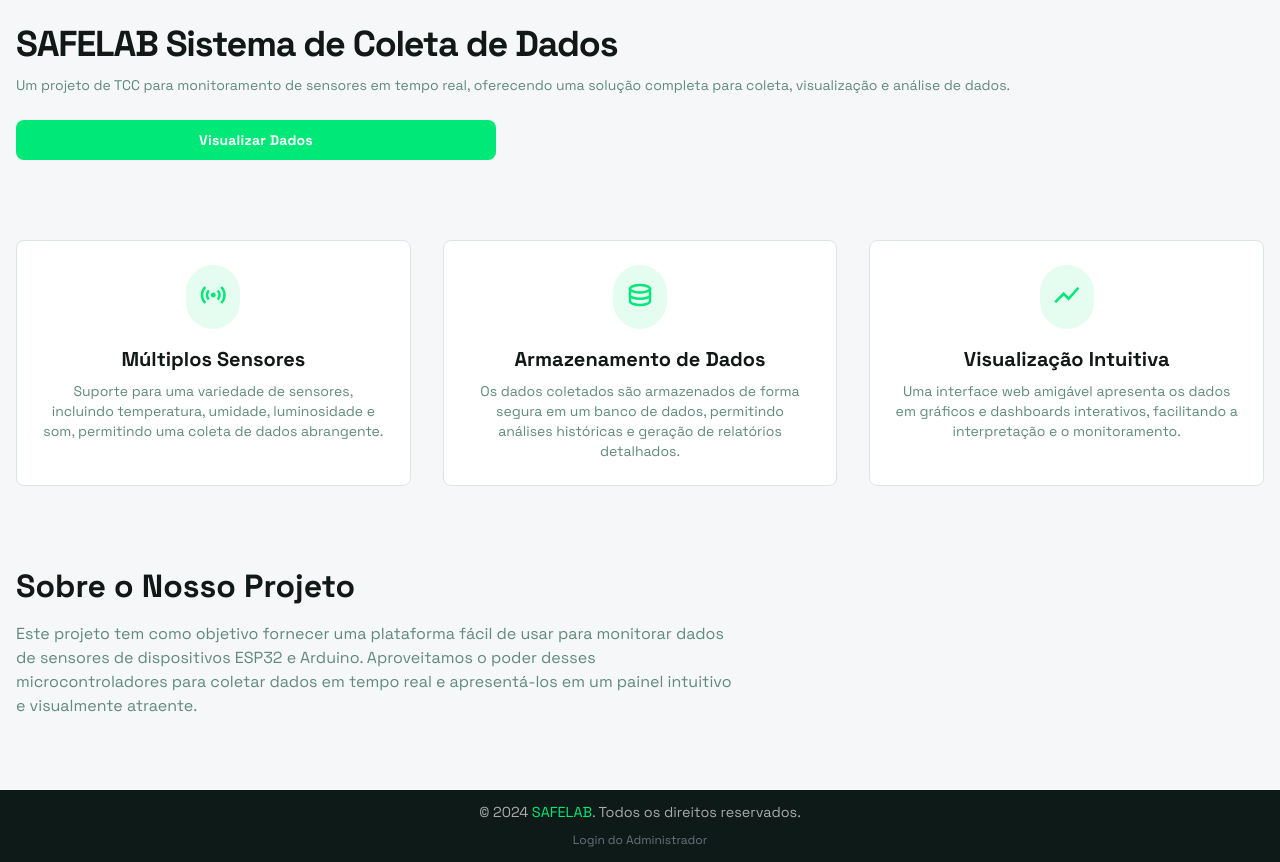
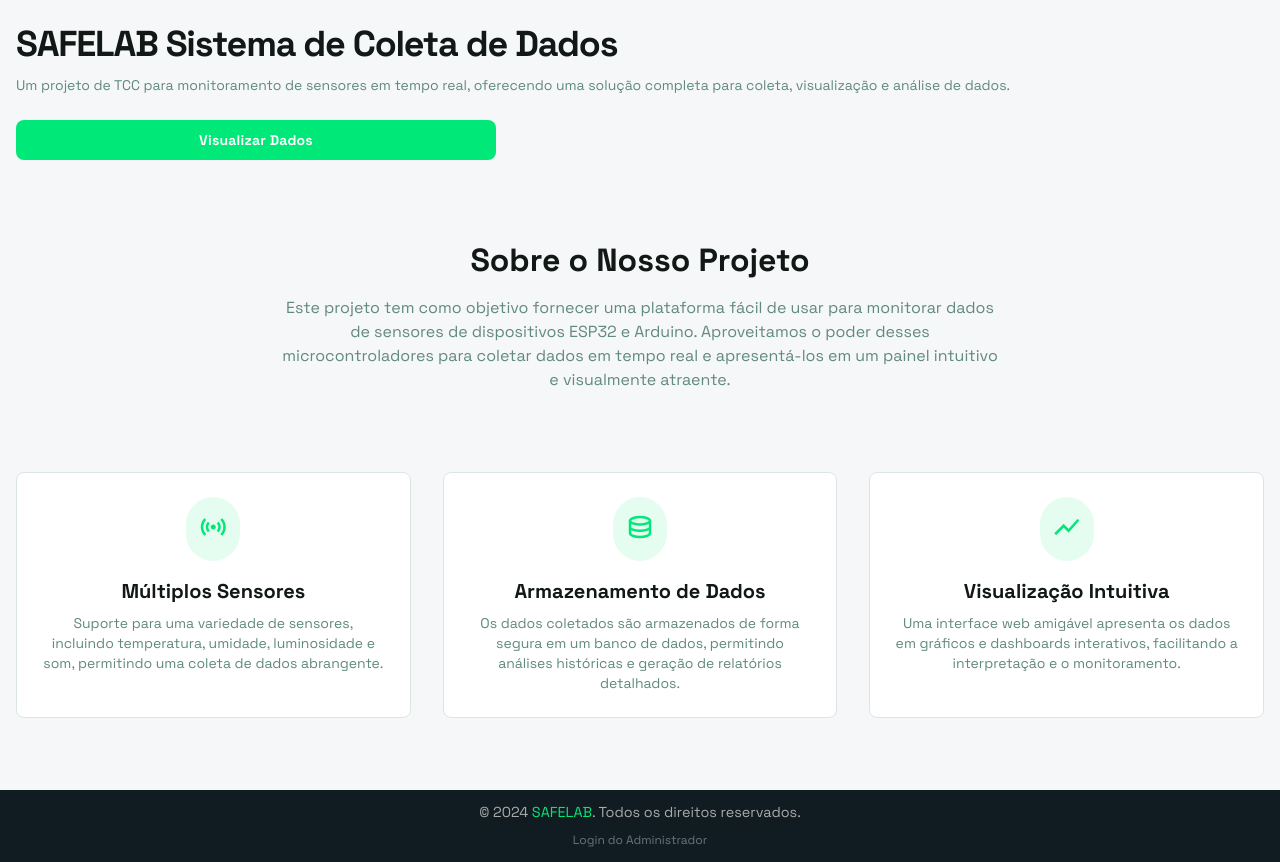
Before and after one commit to FelipeSantos1423/Tcc-safelab, a PHP site: page / in a window 1280 px wide. Shown: the part 809-1671 px from the top of the page. Run offline with PHP 8.4, Linux system fonts and the light colour scheme; some libraries are stand-ins or nearby versions.

Commit message:
index arrumado

```diff
--- a/tcc/adm/includes/sidebar.php
+++ b/tcc/adm/includes/sidebar.php
@@ -20,7 +20,7 @@
 
   .sidebar {
     width: 250px;
-    background: #00e878;
+    background: #0d1a17;
     color: white;
     display: flex;
     flex-direction: column;
--- a/tcc/index.php
+++ b/tcc/index.php
@@ -50,7 +50,7 @@
         footer {
   text-align: center;
   padding: 12px;
-  background-color: #0d1a17;
+  background-color: #101c22;
   color: #aaa;
   font-size: 0.9rem;
   margin-top: 2rem;
@@ -62,6 +62,10 @@ footer span { color: #00e878; }
 .modal-header {
   background-color: #00e878;
   color: white;
+}
+p{
+    text-align: center;
+    justify-content: center;
 }
     </style>
 </head>
@@ -118,6 +122,24 @@ footer span { color: #00e878; }
 </div>
 </section>
 
+<section
+  class="flex flex-col items-center justify-center gap-10 px-4 py-10 text-center @container"
+  id="about">
+  <div class="flex flex-col items-center gap-4 max-w-[720px]">
+    <h1
+      class="tracking-light text-[32px] font-bold leading-tight @[480px]:text-4xl @[480px]:font-black @[480px]:leading-tight @[480px]:tracking-[-0.033em] text-[#111815] dark:text-white">
+      Sobre o Nosso Projeto
+    </h1>
+    <p
+      class="text-base font-normal leading-normal text-[#608a7b] dark:text-[#a0c2b8]">
+      Este projeto tem como objetivo fornecer uma plataforma fácil de usar para
+      monitorar dados de sensores de dispositivos ESP32 e Arduino. Aproveitamos
+      o poder desses microcontroladores para coletar dados em tempo real e
+      apresentá-los em um painel intuitivo e visualmente atraente.
+    </p>
+  </div>
+</section>
+
 <section class="px-4 py-10" id="sobre">
 <div class="flex flex-col gap-10">
 <div class="grid grid-cols-1 md:grid-cols-3 gap-8">
@@ -146,12 +168,6 @@ footer span { color: #00e878; }
 </div>
 </section>
 
-<section class="flex flex-col gap-10 px-4 py-10 @container" id="about">
-<div class="flex flex-col gap-4">
-<h1 class="tracking-light text-[32px] font-bold leading-tight @[480px]:text-4xl @[480px]:font-black @[480px]:leading-tight @[480px]:tracking-[-0.033em] max-w-[720px] text-[#111815] dark:text-white"> Sobre o Nosso Projeto </h1>
-<p class="text-base font-normal leading-normal max-w-[720px] text-[#608a7b] dark:text-[#a0c2b8]"> Este projeto tem como objetivo fornecer uma plataforma fácil de usar para monitorar dados de sensores de dispositivos ESP32 e Arduino. Aproveitamos o poder desses microcontroladores para coletar dados em tempo real e apresentá-los em um painel intuitivo e visualmente atraente. </p>
-</div>
-</section>
 </main>
 
 <footer>
```
